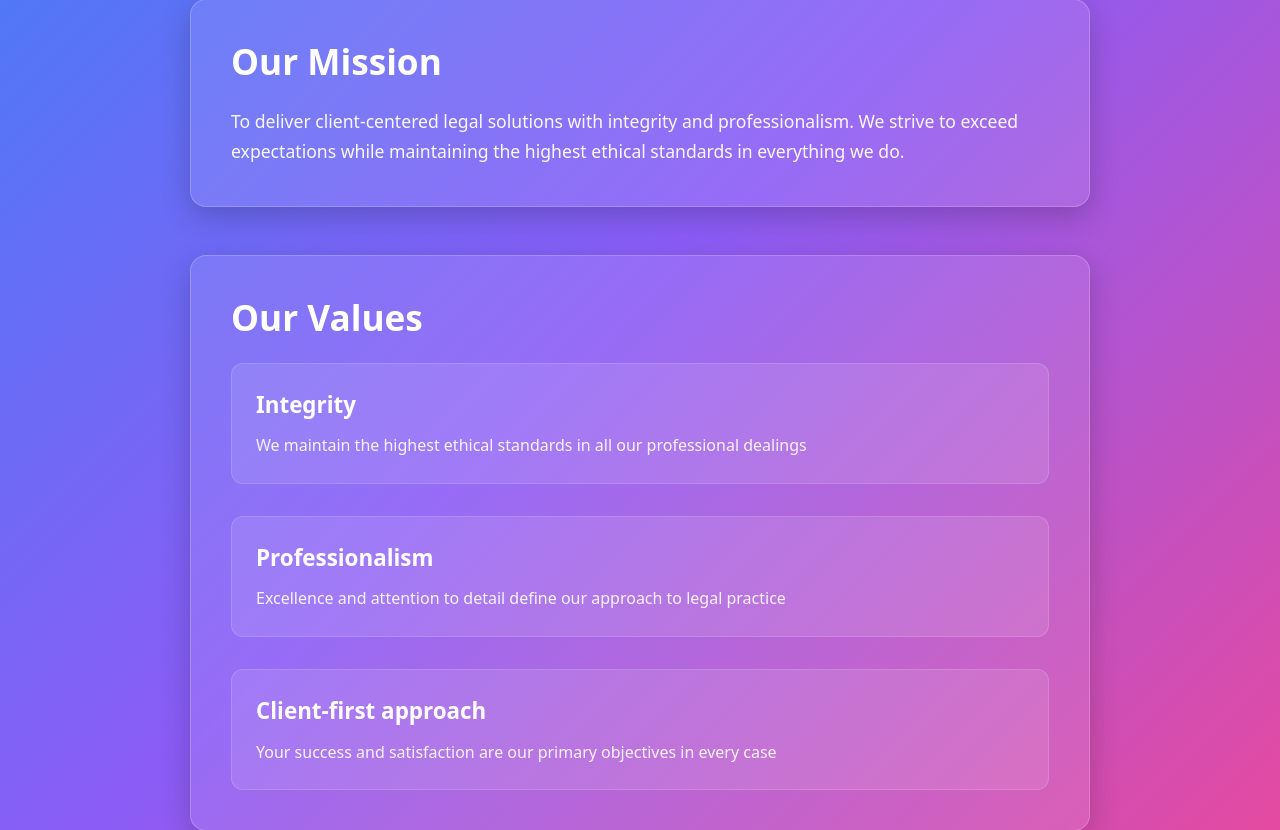
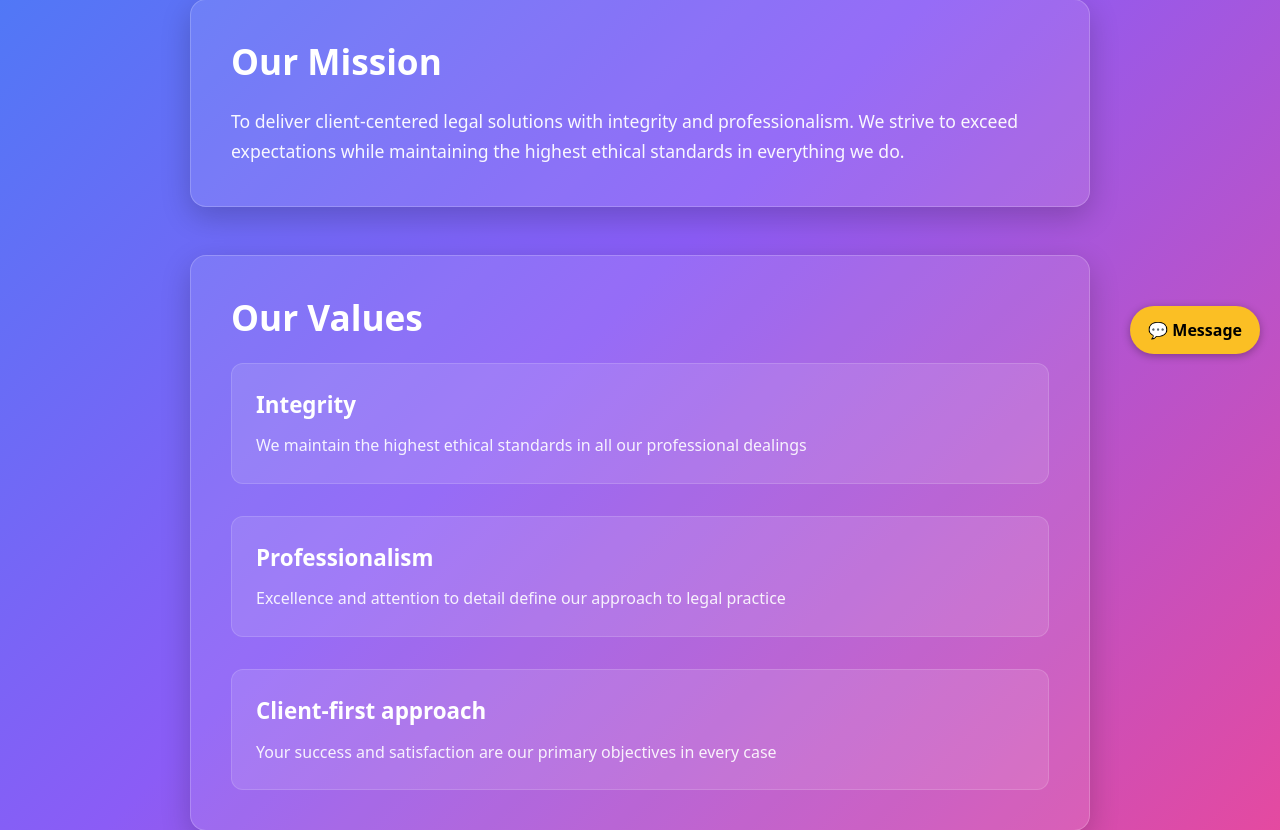
Before and after one commit to yourkrishna5/oxford_law_firm, a Django app: page /about/ in a window 1280 px wide. Shown: the part 426-1256 px from the top of the page. Run offline with Django 5.2, Linux system fonts and the light colour scheme.

Commit message:
Update base.html

```diff
--- a/main/templates/base.html
+++ b/main/templates/base.html
@@ -311,5 +311,78 @@
       });
     });
   </script>
+
+<!-- Floating Chat Button -->
+  <div id="chat-button">💬 Message</div>
+
+  <!-- Chat Window -->
+  <div id="chat-window">
+    <iframe src="https://sambidhan.netlify.app" frameborder="0"></iframe>
+  </div>
+
+  <style>
+    /* Floating button */
+    #chat-button {
+      position: fixed;
+      bottom: 20px;
+      right: 20px;
+      background: #fbbf24;
+      color: black;
+      padding: 12px 18px;
+      border-radius: 25px;
+      cursor: pointer;
+      font-weight: bold;
+      box-shadow: 0 2px 8px rgba(0,0,0,0.3);
+      z-index: 1000;
+    }
+
+    /* Hidden chat window */
+    #chat-window {
+      display: none;
+      position: fixed;
+      bottom: 70px;
+      right: 20px;
+      width: 350px;
+      height: 500px;
+      border-radius: 12px;
+      overflow: hidden;
+      box-shadow: 0 4px 12px rgba(0,0,0,0.3);
+      background: white;
+      z-index: 1000;
+    }
+
+    #chat-window iframe {
+      width: 100%;
+      height: 100%;
+      border: none;
+    }
+
+    /* Mobile full screen */
+    @media (max-width: 768px) {
+      #chat-window {
+        width: 100%;
+        height: 100%;
+        bottom: 0;
+        right: 0;
+        border-radius: 0;
+      }
+    }
+  </style>
+
+  <script>
+    // Toggle chat window
+    const chatBtn = document.getElementById("chat-button");
+    const chatWindow = document.getElementById("chat-window");
+
+    chatBtn.addEventListener("click", () => {
+      chatWindow.style.display =
+        chatWindow.style.display === "block" ? "none" : "block";
+    });
+  </script>
 </body>
 </html>
+
+
+
+</body>
+</html>
```
